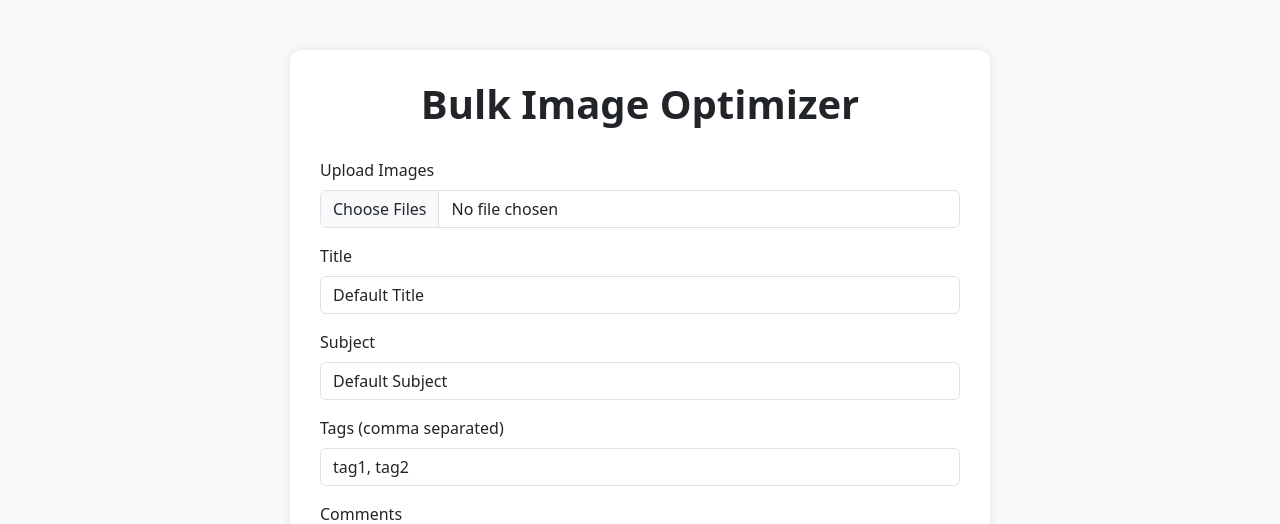
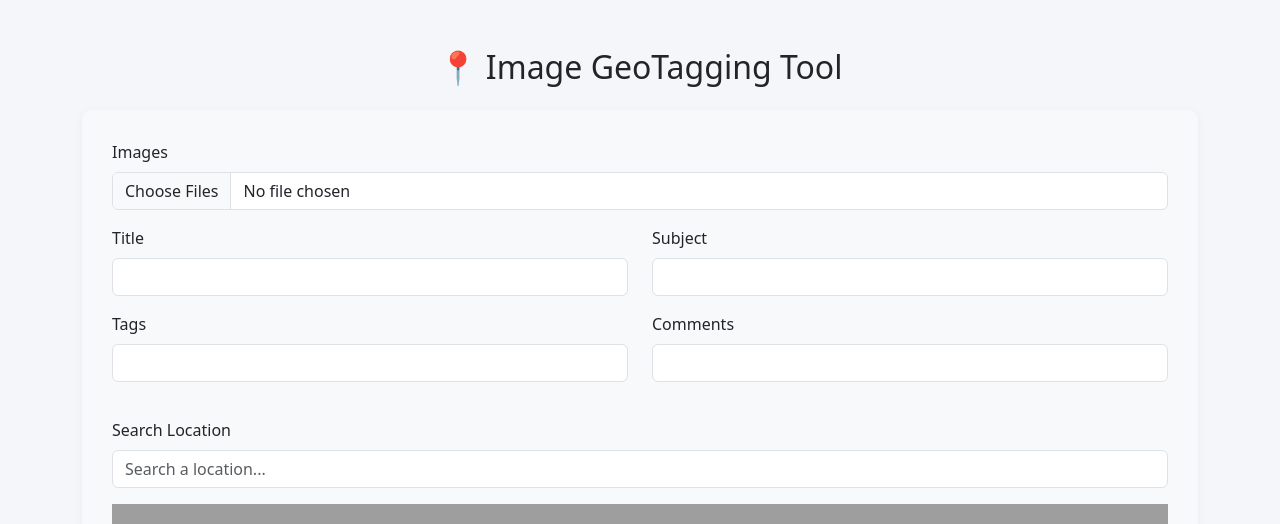
Before and after one commit to shoaibsanto/flask-bulk-image-exif-editor, a Flask app: page / in a window 1280 px wide. Shown: the top 524 px of the page. Run offline with Flask 3, Linux system fonts and the light colour scheme; a map, chart or similar area stays blank; some libraries are stand-ins or nearby versions; grey boxes are pictures that could not be loaded.

Commit message:
index.html

```diff
--- a/templates/index.html
+++ b/templates/index.html
@@ -2,72 +2,128 @@
 <html lang="en">
 <head>
   <meta charset="UTF-8">
-    <title>Bulk Image Optimizer</title>
+  <title>Image GeoTagging Tool</title>
+  <meta name="viewport" content="width=device-width, initial-scale=1">
+
+    <!-- SEO Meta Tags -->
+  <title>Image GeoTagging Tool - Add Accurate GPS Location to Your Images</title>
+  <meta name="description" content="Use our free Image GeoTagging Tool to add precise GPS location (latitude and longitude) data to your images. Perfect for photographers, bloggers, and SEO experts.">
+  <meta name="keywords" content="GeoTagging Tool, Image GPS Tagging, EXIF Metadata, Add Location to Images, GeoTag Images, Free Image GeoTagger, Image Location Editor">
+
+  <!-- Robots Directives -->
+  <meta name="robots" content="index, follow, max-image-preview:large, max-snippet:-1, max-video-preview:-1">
+
+  <!-- Canonical Tag -->
+  <link rel="canonical" href="https://bulkimageoptimizer.com/">
+
   <link href="https://cdn.jsdelivr.net/npm/bootstrap@5.3.3/dist/css/bootstrap.min.css" rel="stylesheet">
+  <script src="https://maps.googleapis.com/maps/api/js?key=AIzaSyDZOWYnmUW5mW0Stm9faFdgW7WCXH_VaFc&libraries=places"></script>
   <style>
+    #map {
+      height: 400px;
+      width: 100%;
+      border-radius: 8px;
+    }
+    .form-section {
+      background: #f8f9fa;
+      padding: 30px;
+      border-radius: 10px;
+      box-shadow: 0 2px 10px rgba(0,0,0,0.05);
+    }
+    .map-section {
+      margin-top: 20px;
+    }
     body {
-            background-color: #f8f9fa;
-            padding-top: 50px;
-        }
-        .container {
-            max-width: 700px;
-            background-color: #ffffff;
-            padding: 30px;
-            border-radius: 12px;
-            box-shadow: 0 0 10px rgba(0,0,0,0.1);
-        }
-        h1 {
-            margin-bottom: 30px;
-            font-weight: bold;
-            text-align: center;
-        }
-        .form-label {
-            font-weight: 500;
-        }
-        .btn-primary {
-            width: 100%;
-            padding: 12px;
+      background-color: #f4f6f9;
     }
   </style>
 </head>
 <body>
-    <div class="container">
-        <h1>Bulk Image Optimizer</h1>
-        <form method="POST" enctype="multipart/form-data">
+  <div class="container my-5">
+    <h2 class="mb-4 text-center">📍 Image GeoTagging Tool</h2>
+    <form method="POST" enctype="multipart/form-data" class="form-section">
+
       <div class="mb-3">
-                <label for="images" class="form-label">Upload Images</label>
-                <input class="form-control" type="file" name="images" multiple accept="image/*" required>
+        <label class="form-label">Images</label>
+        <input type="file" class="form-control" name="images" multiple required>
       </div>
-            <div class="mb-3">
+
+      <div class="row">
+        <div class="col-md-6 mb-3">
           <label class="form-label">Title</label>
-                <input class="form-control" type="text" name="title" value="Default Title">
+          <input type="text" class="form-control" name="title" required>
         </div>
-            <div class="mb-3">
+        <div class="col-md-6 mb-3">
           <label class="form-label">Subject</label>
-                <input class="form-control" type="text" name="subject" value="Default Subject">
+          <input type="text" class="form-control" name="subject" required>
         </div>
-            <div class="mb-3">
-                <label class="form-label">Tags (comma separated)</label>
-                <input class="form-control" type="text" name="tags" value="tag1, tag2">
       </div>
-            <div class="mb-3">
+
+      <div class="row">
+        <div class="col-md-6 mb-3">
+          <label class="form-label">Tags</label>
+          <input type="text" class="form-control" name="tags">
+        </div>
+        <div class="col-md-6 mb-3">
           <label class="form-label">Comments</label>
-                <textarea class="form-control" name="comments" rows="3">Default comment</textarea>
+          <input type="text" class="form-control" name="comments">
         </div>
-            <div class="mb-3">
-                <label class="form-label">GPS Latitude</label>
-                <input class="form-control" type="number" step="any" name="gps_latitude" value="23.6850">
       </div>
-            <div class="mb-3">
-                <label class="form-label">GPS Longitude</label>
-                <input class="form-control" type="number" step="any" name="gps_longitude" value="90.3563">
+
+      <!-- Map Section -->
+      <div class="map-section">
+        <label class="form-label">Search Location</label>
+        <input id="place-input" class="form-control mb-3" type="text" placeholder="Search a location...">
+        <div id="map"></div>
       </div>
-            <div class="d-grid">
-                <button class="btn btn-primary" type="submit">⬇ Process & Download ZIP</button>
+
+      <!-- Hidden lat/lng inputs auto-filled from JS -->
+      <input type="hidden" name="gps_latitude" id="gps_latitude" required>
+      <input type="hidden" name="gps_longitude" id="gps_longitude" required>
+
+      <div class="text-center mt-4">
+        <button type="submit" class="btn btn-primary btn-lg">⬇ Upload & Add GeoTag</button>
       </div>
     </form>
   </div>
 
-    <script src="https://cdn.jsdelivr.net/npm/bootstrap@5.3.3/dist/js/bootstrap.bundle.min.js"></script>
+  <script>
+    let map, marker;
+
+    function initMap() {
+      const defaultLocation = { lat: 23.8103, lng: 90.4125 };
+      map = new google.maps.Map(document.getElementById("map"), {
+        center: defaultLocation,
+        zoom: 8,
+      });
+
+      const input = document.getElementById("place-input");
+      const searchBox = new google.maps.places.SearchBox(input);
+      map.controls[google.maps.ControlPosition.TOP_LEFT].push(input);
+
+      searchBox.addListener("places_changed", () => {
+        const places = searchBox.getPlaces();
+        if (!places.length) return;
+
+        const place = places[0];
+        if (!place.geometry) return;
+
+        if (marker) marker.setMap(null);
+
+        marker = new google.maps.Marker({
+          map,
+          position: place.geometry.location,
+        });
+
+        document.getElementById("gps_latitude").value = place.geometry.location.lat().toFixed(10);
+        document.getElementById("gps_longitude").value = place.geometry.location.lng().toFixed(10);
+
+        map.setCenter(place.geometry.location);
+        map.setZoom(12);
+      });
+    }
+
+    window.onload = initMap;
+  </script>
 </body>
 </html>
```
Lines whose indentation alone changed are shown as unchanged.
